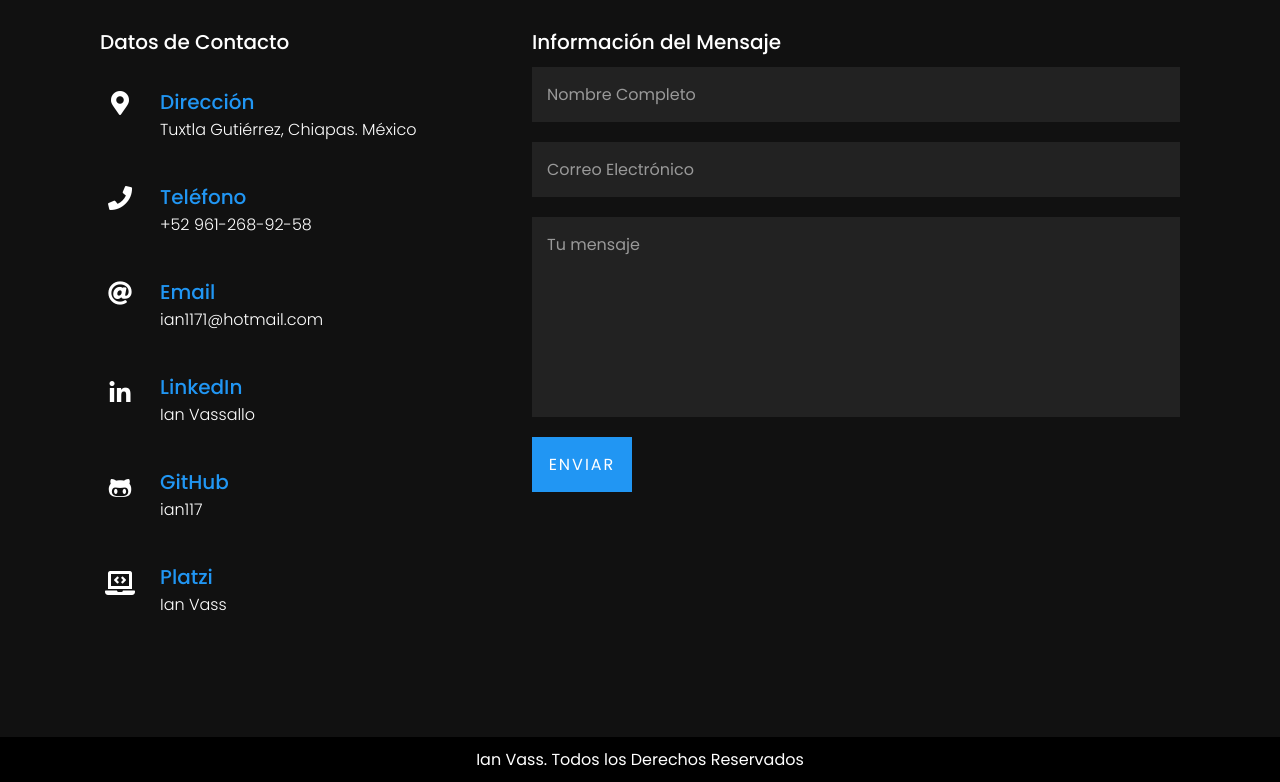
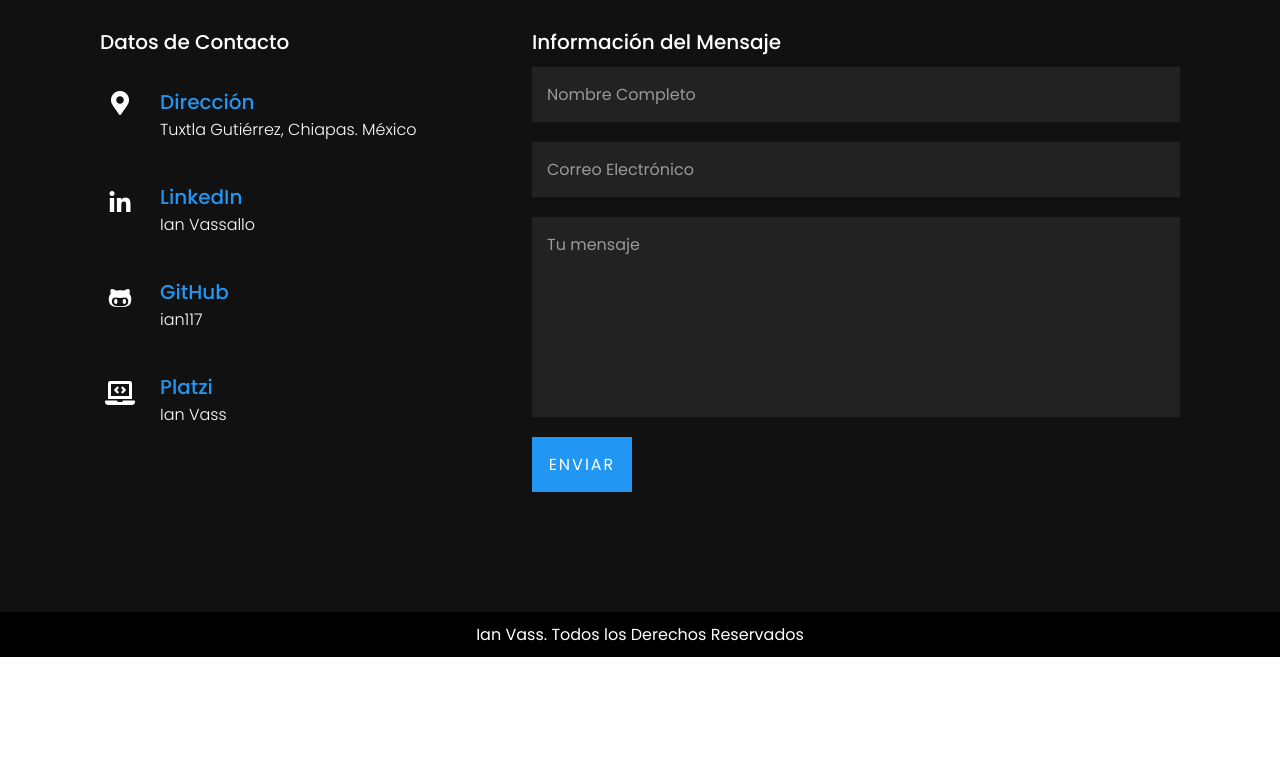
Before and after one commit to ian117/ian117.github.io, a plain HTML site: page index.html in a window 1280 px wide. Shown: the part 7013-7795 px from the top of the page. After the commit the page ends 7670 px from the top, so only its background shows below. Drawn offline with Linux system fonts and the light colour scheme.

Commit message:
Borre el email y el telefono

```diff
--- a/index.html
+++ b/index.html
@@ -184,20 +184,6 @@
                         </div>
                     </div>
                     <div class="box">
-                        <div class="icon"><i class="fa fa-phone"></i></div>
-                        <div class="text">
-                        <h3>Teléfono</h3>
-                        <p>+52 961-268-92-58</p>
-                        </div>
-                    </div>
-                    <div class="box">
-                        <div class="icon"><i class="fa fa-at"></i></div>
-                        <div class="text">
-                        <h3>Email</h3>
-                        <p>ian1171@hotmail.com</p>
-                        </div>
-                    </div>
-                    <div class="box">
                         <div class="icon">
                             <a href="https://www.linkedin.com/in/ian-vassallo-47ba11174/" target="_blank"><i class="fab fa-linkedin-in"></i>
                             </a>
```
